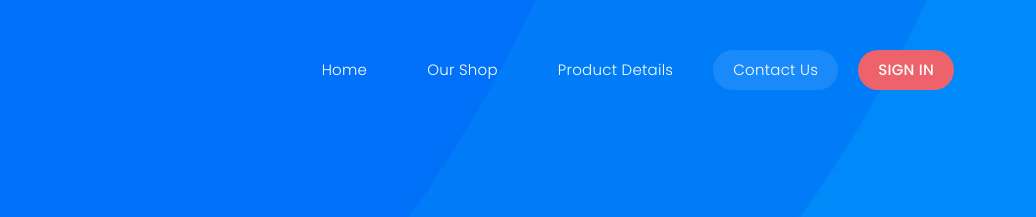
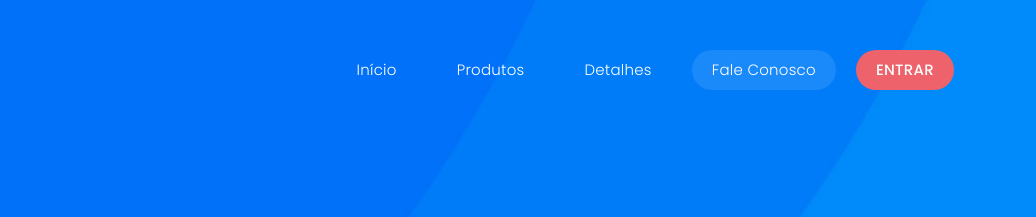
Before and after one commit to oBarbosa07/Guylherme, a plain HTML site: page contact.html in a window 1280 px wide. Shown: the top 217 px of the page, 244-1280 px from the left. Drawn offline with nearby package versions, Linux system fonts and the light colour scheme.

```diff
--- a/contact.html
+++ b/contact.html
@@ -56,11 +56,11 @@ https://templatemo.com/tm-589-lugx-gaming
                     <!-- ***** Logo End ***** -->
                     <!-- ***** Menu Start ***** -->
                     <ul class="nav">
-                      <li><a href="index.html">Home</a></li>
-                      <li><a href="shop.html">Our Shop</a></li>
-                      <li><a href="product-details.html">Product Details</a></li>
-                      <li><a href="contact.html" class="active">Contact Us</a></li>
-                      <li><a href="#">Sign In</a></li>
+                      <li><a href="index.html">Início</a></li>
+                      <li><a href="shop.html">Produtos</a></li>
+                      <li><a href="product-details.html">Detalhes</a></li>
+                      <li><a href="contact.html" class="active">Fale Conosco</a></li>
+                      <li><a href="#">Entrar</a></li>
                   </ul>
                     <a class='menu-trigger'>
                         <span>Menu</span>
```
Also changed, not shown: index.html (+1 -1 lines).
